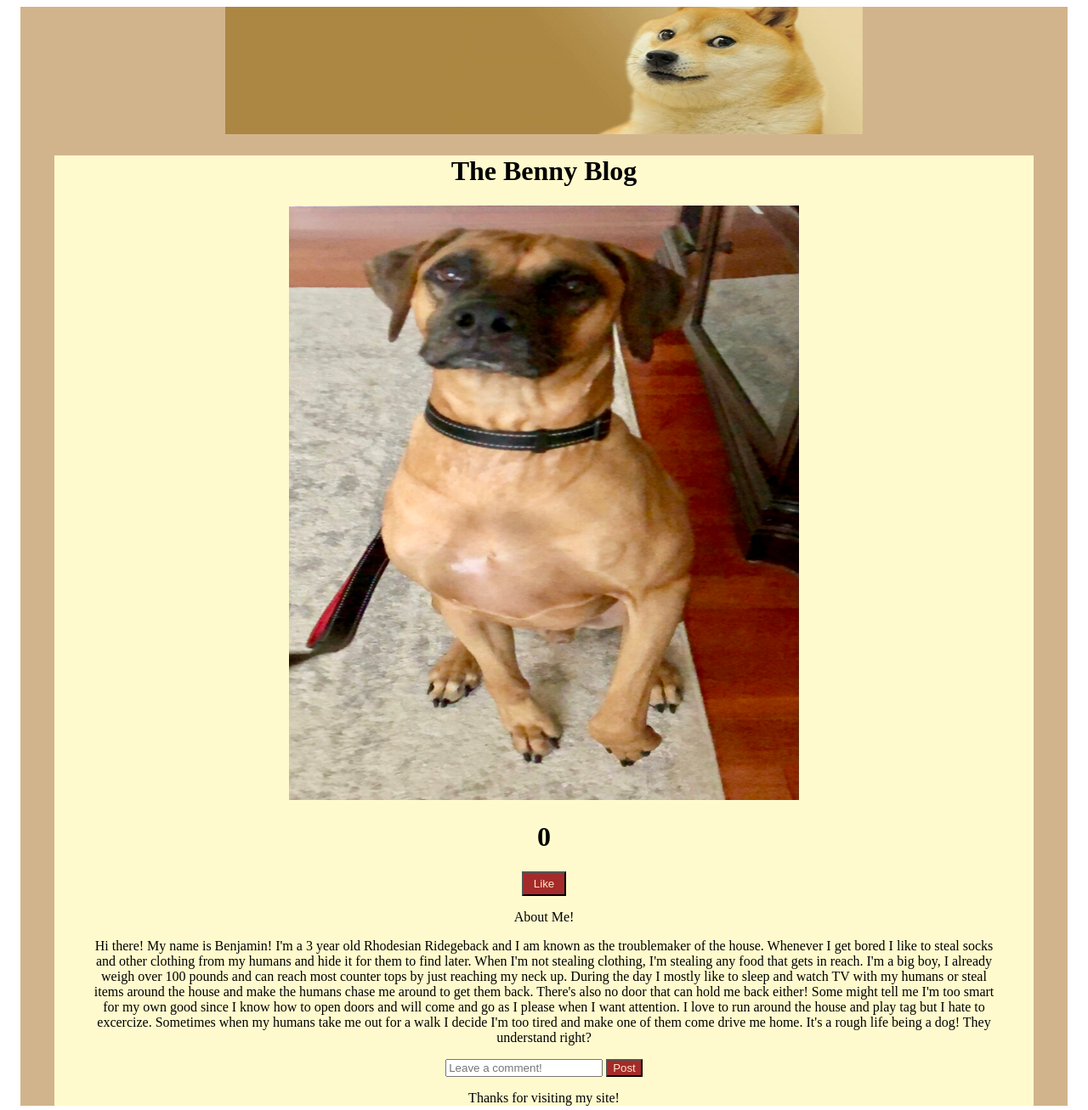
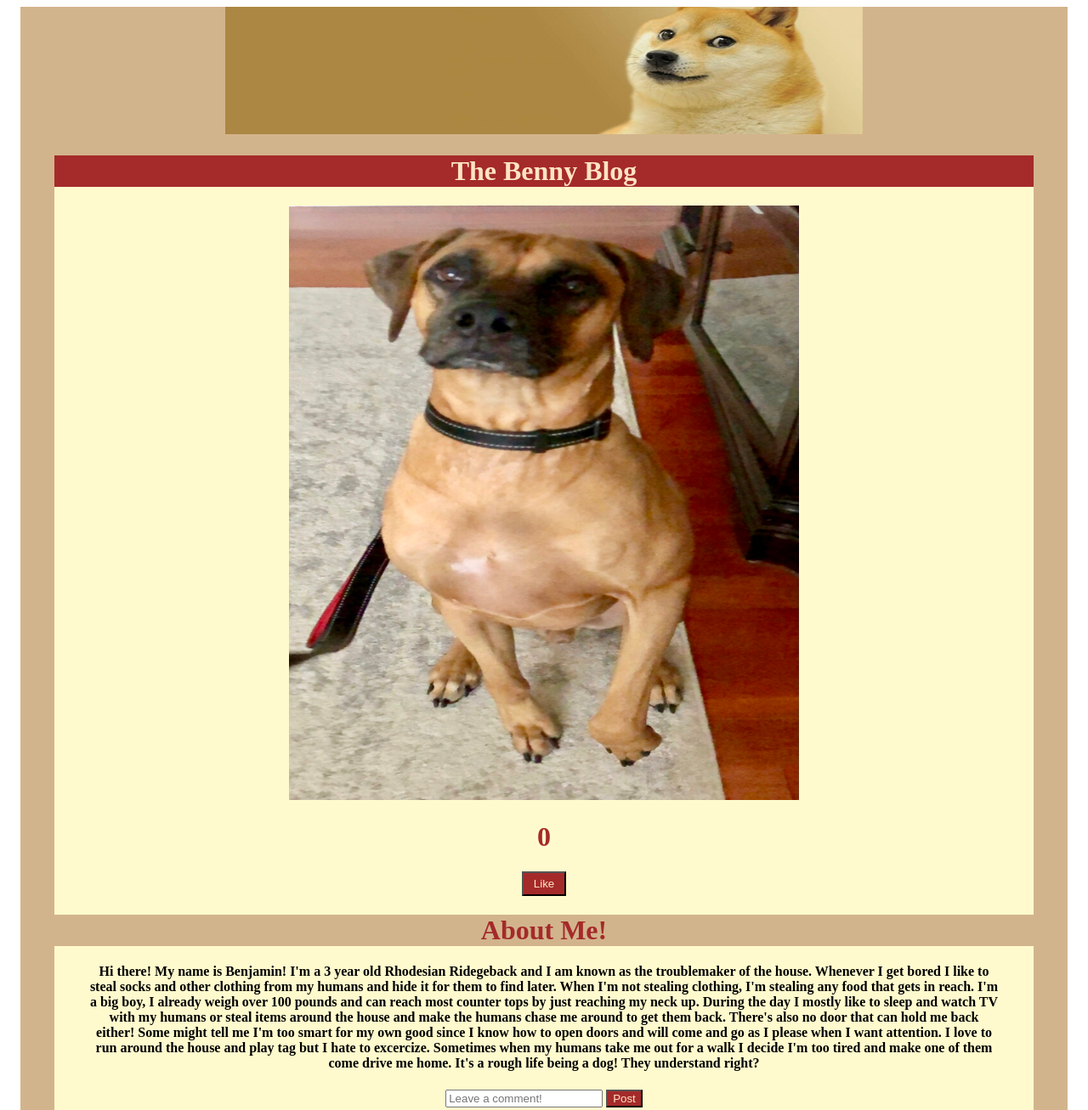
Before and after one commit to Jmulvez/My-Phase-1-Project, a plain HTML site: page index.html in a window 1280 px wide. Shown: the top 1307 px of the page at 85% size. Drawn offline with Linux system fonts and the light colour scheme.

Commit message:
eleventh

```diff
--- a/CSS/index.css
+++ b/CSS/index.css
@@ -19,7 +19,6 @@
     border-color: blue;
     margin-left: 5ch;
     margin-right: 5ch;
-    t
 }
 
 .likesAdd {
@@ -45,3 +44,18 @@
     border-color: brown;
     box-shadow: 5px;
 }
+
+.blogTitle {
+    color: bisque;
+    background-color: brown;
+}
+
+.displayLikes {
+    size: 5ch;
+    color: brown;
+}
+
+.about-me {
+    color: brown;
+    background-color: tan;
+}
--- a/index.html
+++ b/index.html
@@ -13,14 +13,14 @@
                 height="150"
                 width="750">
             <div class="doge">
-                <h1>The Benny Blog</h1>
+                <h1 class="blogTitle">The Benny Blog</h1>
                 <img class="benny-picture" src="./images/IMG_2262.jpg"
                 width="600"
                 height="700">
                 <h1 class="displayLikes">(..)</h1>
                 <button class="likesAdd">Like</button>
-                <p class="about-me">About Me!</p>
-                <p class="description">
+                <h1 class="about-me">About Me!</h1>
+                <h4 class="description">
                     Hi there! My name is Benjamin! I'm a 3 year old Rhodesian Ridegeback
                     and I am known as the troublemaker of the house. Whenever I get bored
                     I like to steal socks and other clothing from my humans and hide it
@@ -35,7 +35,7 @@
                     to excercize. Sometimes when my humans take me out for a walk I decide I'm too
                     tired and make one of them come drive me home. It's a rough life being a dog!
                     They understand right?
-                </p>
+                </h4>
             <div class="container">
                 <input type="text" id="comment-box" placeholder="Leave a comment!">
                 <button id="post">Post</button>
--- a/javascript/index.js
+++ b/javascript/index.js
@@ -1,4 +1,5 @@
 const post= document.getElementById("post");
+
 post.addEventListener("click", function(){
     const commentBoxValue= document.getElementById("comment-box").value;
     const li = document.createElement("li");
```
